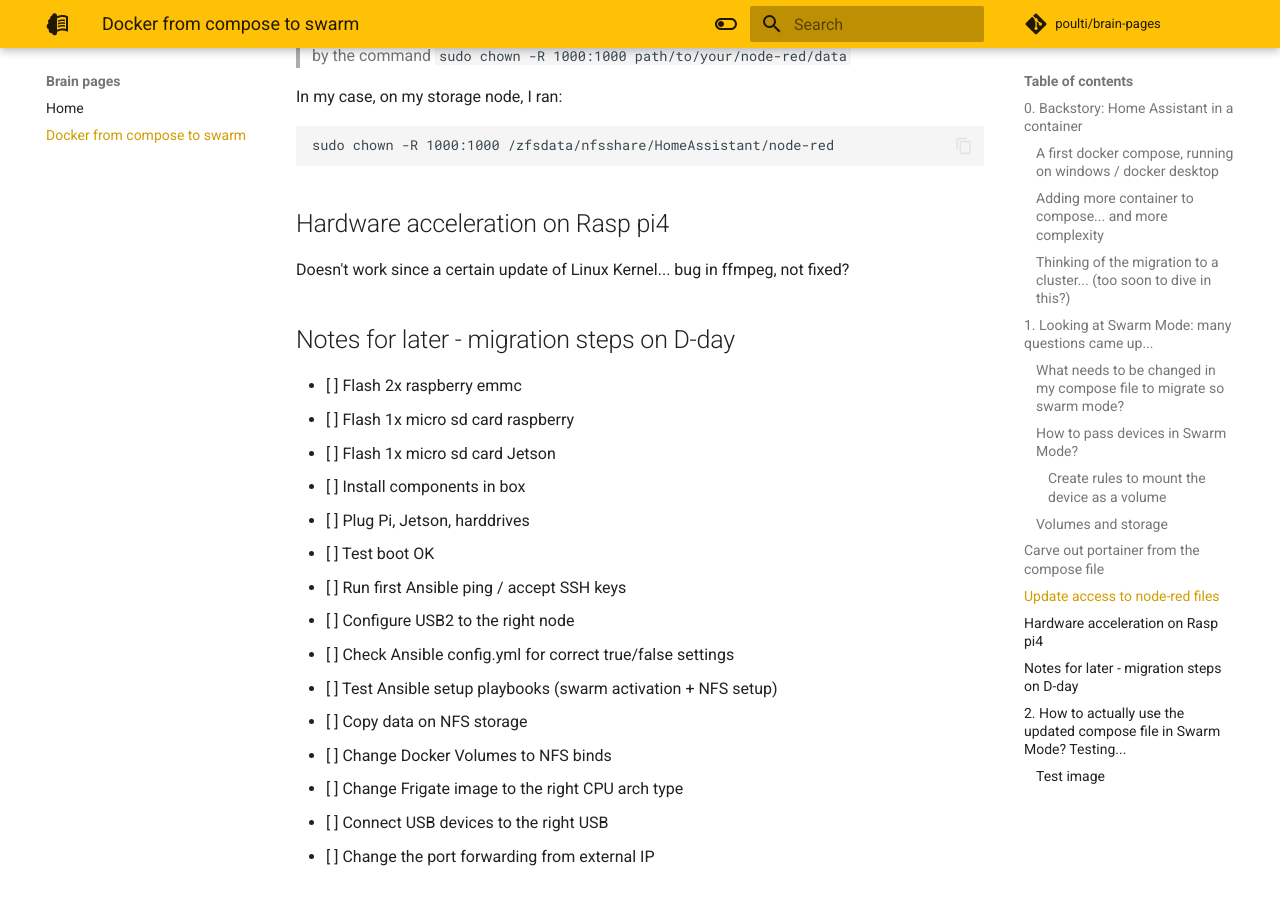
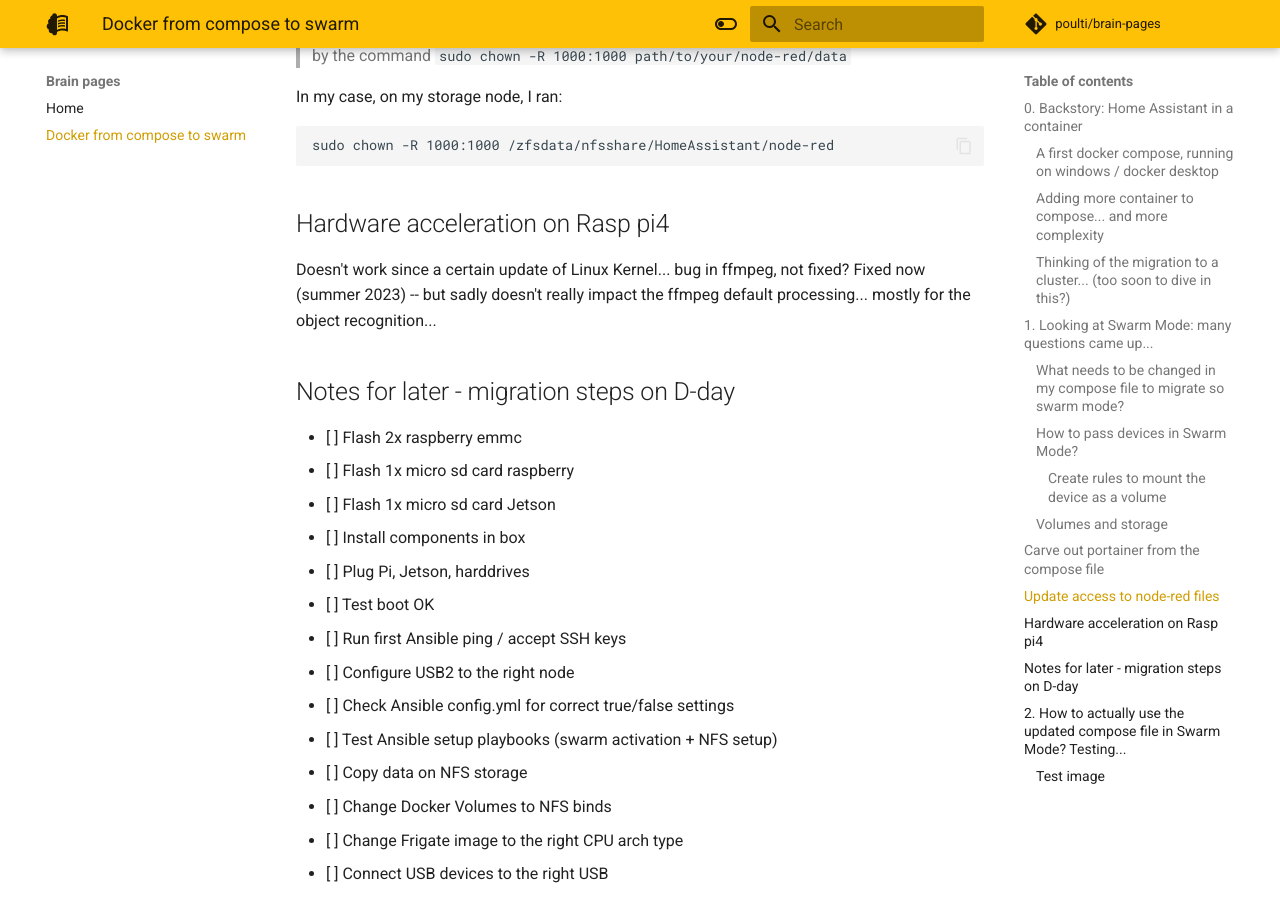
Before and after one commit to poulti/brain-pages, an MkDocs documentation site: the page built from docs/docker-from-compose-to-swarm.md, in a window 1280 px wide and 900 px high, scrolled down 5982 px. Built offline with MkDocs 1.6.1 and Material for MkDocs 9.7.7, drawn with Linux system fonts in a browser that asks for light colours; comment, search, counter and statistics services are not loaded.

Commit message:
info fix raspberry GPU hardware accel

```diff
--- a/docs/docker-from-compose-to-swarm.md
+++ b/docs/docker-from-compose-to-swarm.md
@@ -225,6 +225,7 @@
 ## Hardware acceleration on Rasp pi4
 
 Doesn't work since a certain update of Linux Kernel... bug in ffmpeg, not fixed?
+Fixed now (summer 2023) -- but sadly doesn't really impact the ffmpeg default processing... mostly for the object recognition...
 
 ## Notes for later - migration steps on D-day
 
```
